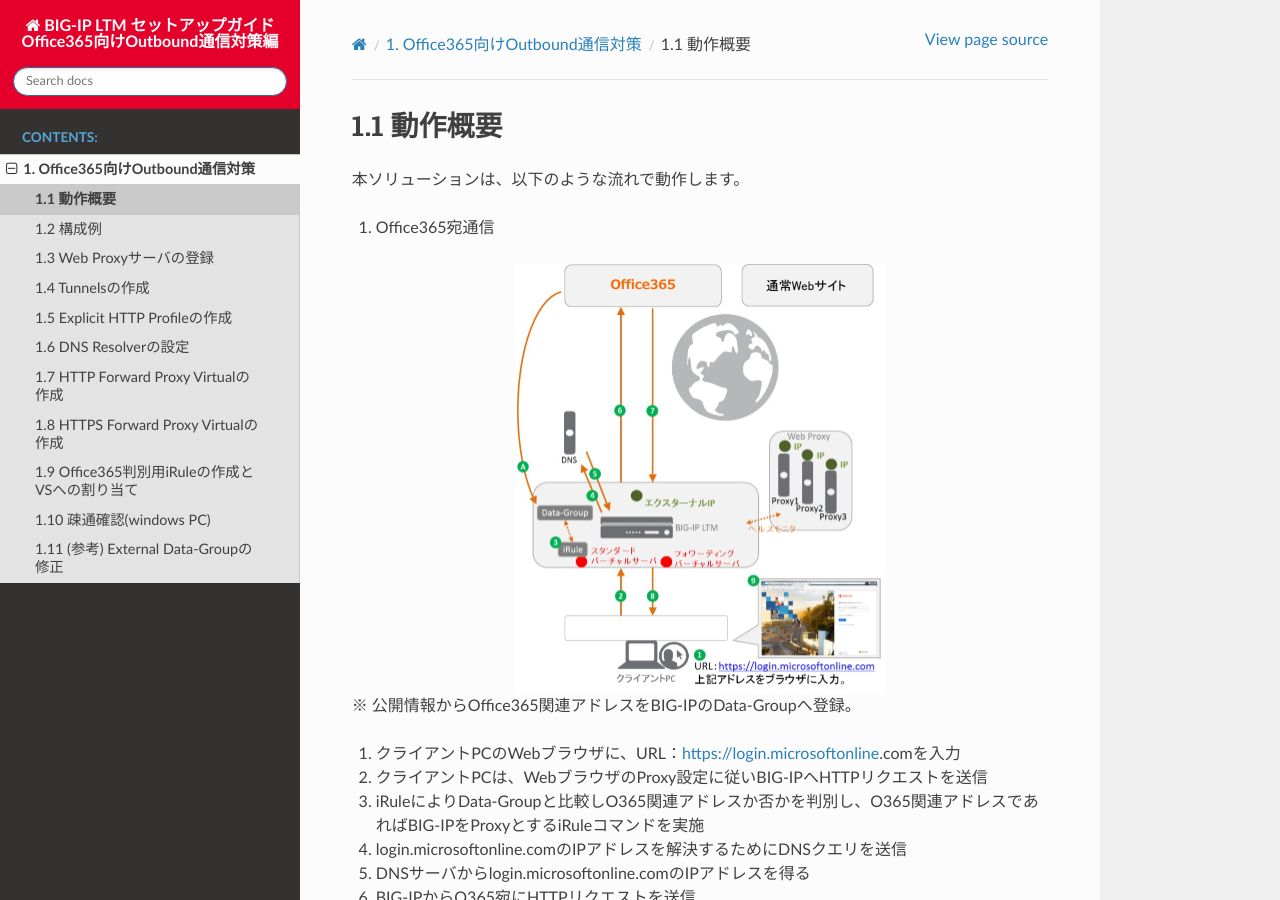
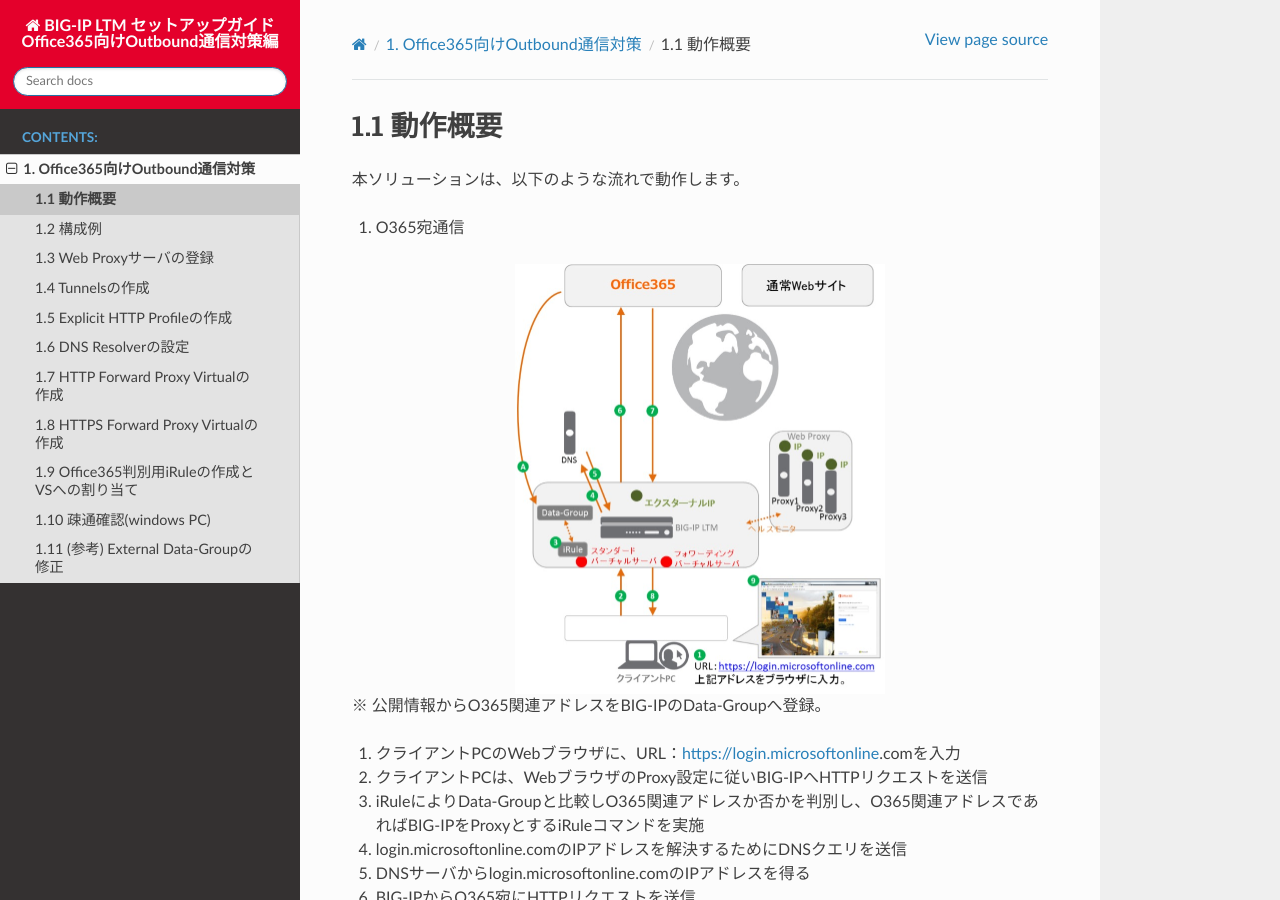
Before and after one commit to BeF5/f5j-local-breakout, a Sphinx documentation site: the page built from docs/content02/module01/module01.rst, in a window 1280 px wide and 900 px high. Built offline with Sphinx 7.4.7 and the Read the Docs theme 2.0.0, drawn with Linux system fonts in a browser that asks for light colours; some of the changed text lies outside the part shown.

Commit message:
Update module01.rst

```diff
--- a/docs/content02/module01/module01.rst
+++ b/docs/content02/module01/module01.rst
@@ -3,13 +3,13 @@
 
 本ソリューションは、以下のような流れで動作します。
 
-1. Office365宛通信
+1. O365宛通信
 
 .. figure:: images/Picture1.jpg
    :scale: 50%
    :align: center
 
-※ 公開情報からOffice365関連アドレスをBIG-IPのData-Groupへ登録。
+※ 公開情報からO365関連アドレスをBIG-IPのData-Groupへ登録。
 
 
 1. クライアントPCのWebブラウザに、URL：https://login.microsoftonline.comを入力
@@ -29,7 +29,7 @@
    :scale: 50%
    :align: center
 
-※ 公開情報からOffice365関連アドレスをBIG-IPのData-Groupへ登録
+※ 公開情報からO365関連アドレスをBIG-IPのData-Groupへ登録
 
 
 1. クライアントがWebブラウザに、URL：https://f5.comを入力。
```
